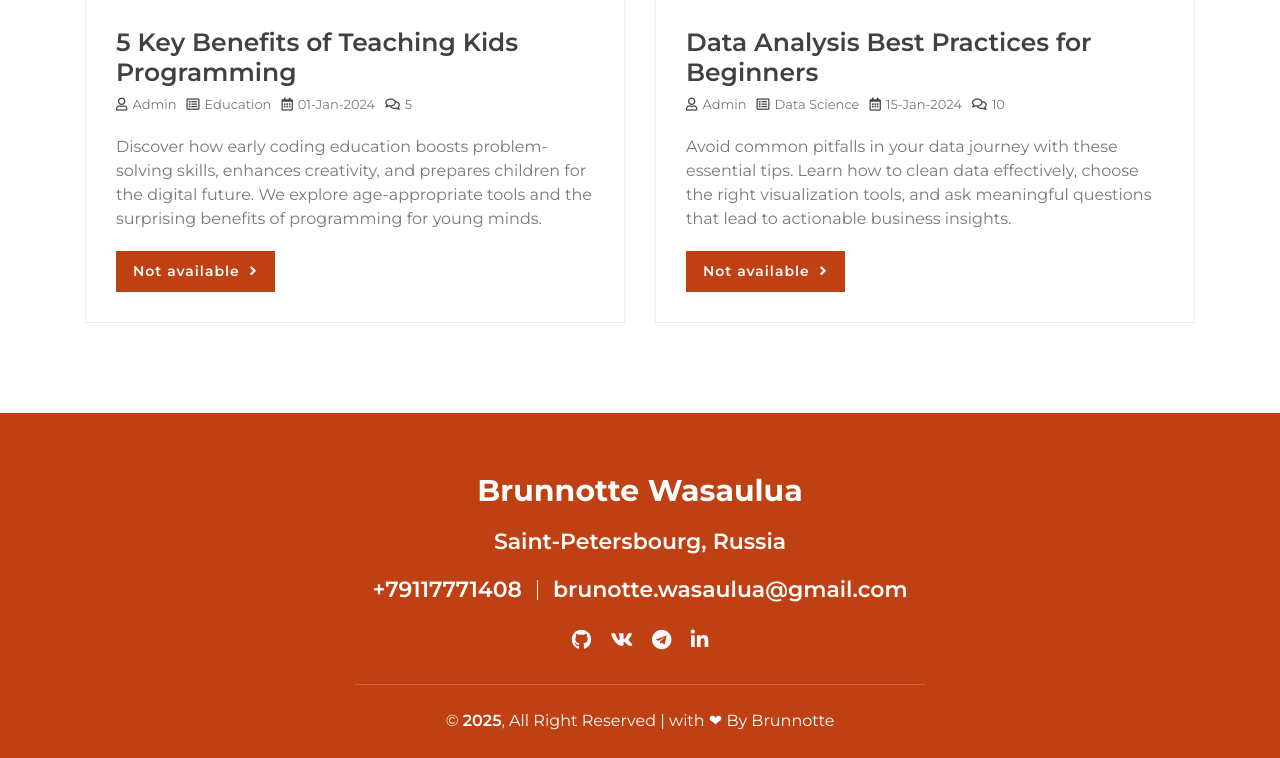
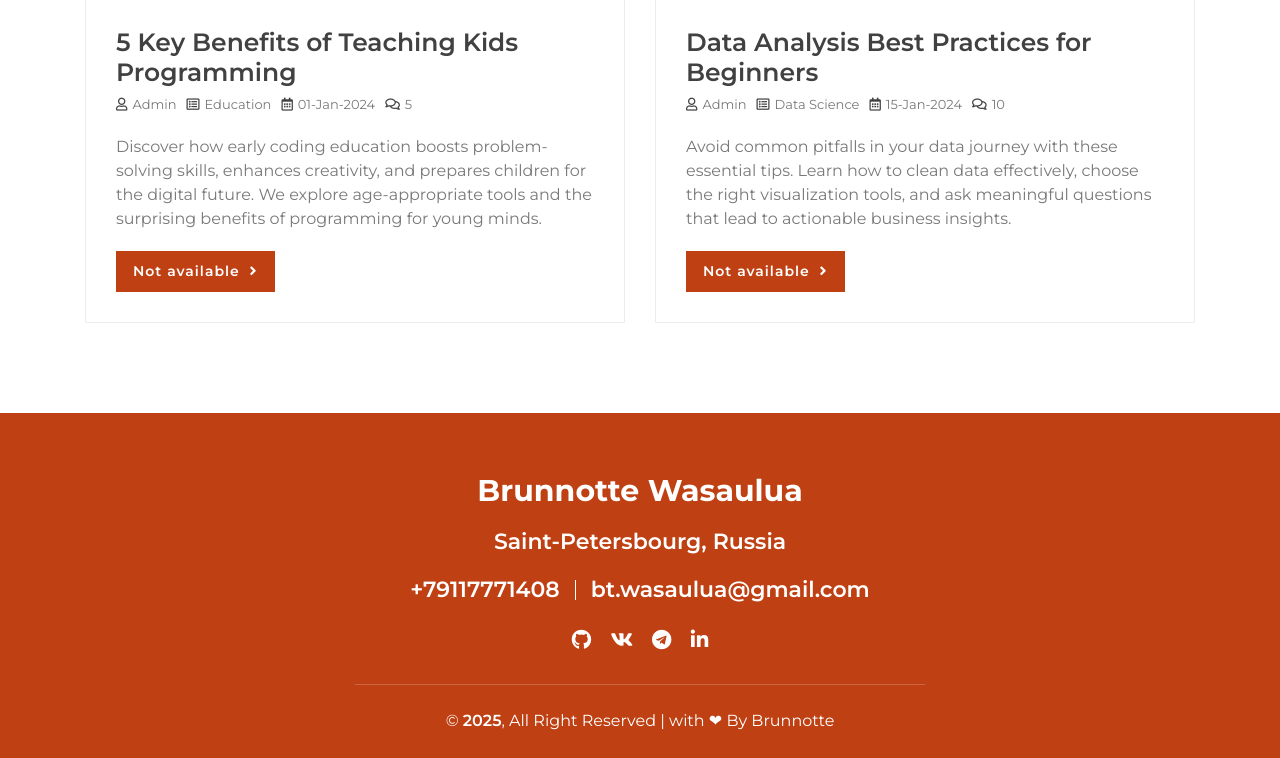
Before and after one commit to sabahoth01/portfolioo, a plain HTML site: page index.html in a window 1280 px wide. Shown: the part 6395-7153 px from the top of the page. Drawn offline with nearby package versions, Linux system fonts and the light colour scheme.

Commit message:
changed my email

```diff
--- a/index.html
+++ b/index.html
@@ -702,7 +702,7 @@
                         <h3>Saint-Petersbourg, Russia</h3>
                         <div class="footer-menu">
                             <p>+79117771408</p>
-                            <p>brunotte.wasaulua@gmail.com</p>
+                            <p>bt.wasaulua@gmail.com</p>
                         </div>
                         <div class="footer-social">
                             <a title="github" target="_blank" rel="noopener noreferrer" href="https://github.com/sabahoth01"><i class="fab fa-github"></i></a>
```
